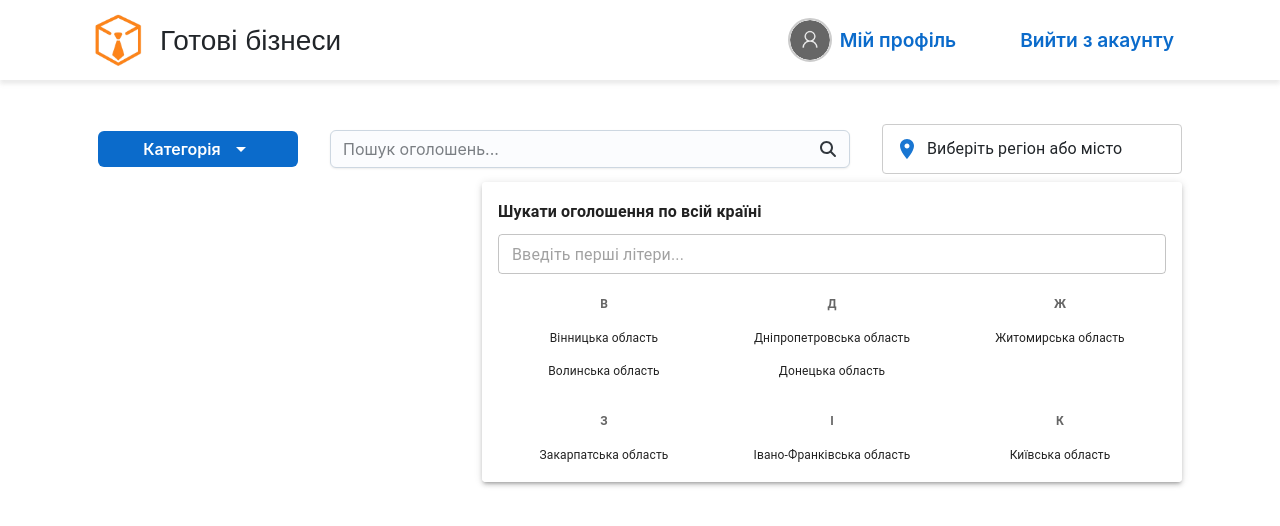
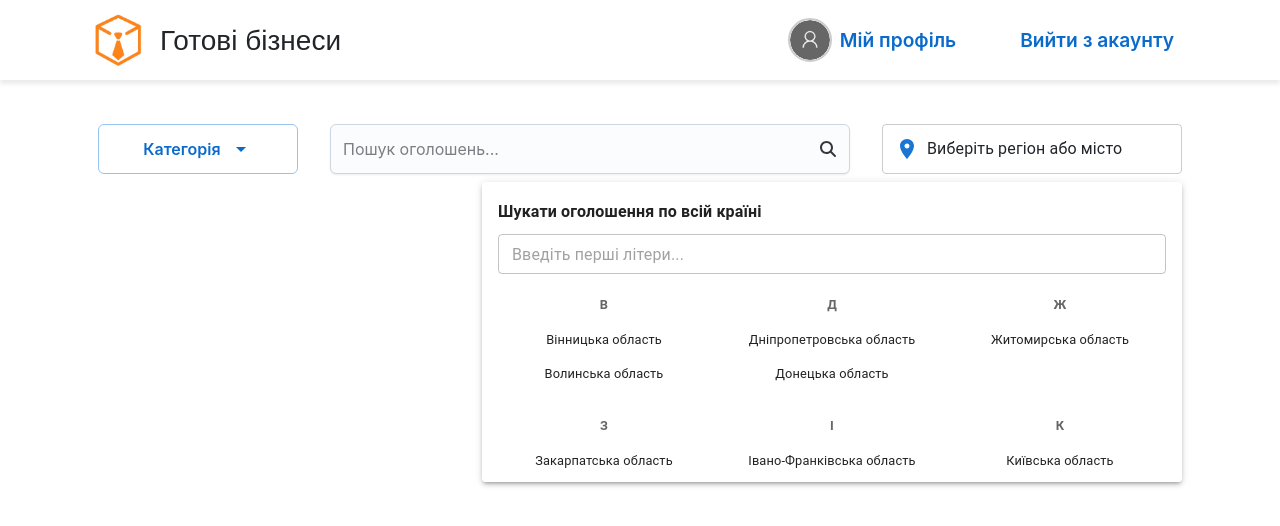
Before and after one commit to Limbo2332/DiplomaWork, a React (Create React App) app in the folder frontend/: page / in a window 1280 px wide. Shown: the top 526 px of the page. Built offline with nearby package versions, Linux system fonts and the light colour scheme.

Commit message:
Finished with SearchAndLocation component v2

```diff
--- a/frontend/src/assets/styles/styles.scss
+++ b/frontend/src/assets/styles/styles.scss
@@ -37,6 +37,10 @@ html, body {
   white-space: nowrap !important;
 }
 
+.h-50px {
+  height: 50px !important;
+}
+
 .mw-200px {
   min-width: 200px !important;
 }
--- a/frontend/src/components/Common/CategoryDropdown/CategoryDropdown.tsx
+++ b/frontend/src/components/Common/CategoryDropdown/CategoryDropdown.tsx
@@ -32,6 +32,8 @@ const CategoryDropdown = () => {
           alignItems: 'center',
           minWidth: '200px',
         }}
+        variant="outlined"
+        className="h-50px"
       >
         Категорія
         {open ? (
--- a/frontend/src/components/Common/RegionCitySelector/RegionCitySelector.tsx
+++ b/frontend/src/components/Common/RegionCitySelector/RegionCitySelector.tsx
@@ -203,7 +203,7 @@ const RegionCitySelector: React.FC<RegionCitySelectorProps> = ({
                       variant="subtitle2"
                       sx={{
                         fontWeight: 600,
-                        fontSize: '0.75rem',
+                        fontSize: '0.8rem',
                         color: 'text.secondary',
                       }}
                     >
@@ -220,7 +220,7 @@ const RegionCitySelector: React.FC<RegionCitySelectorProps> = ({
                       >
                         <ListItemText
                           primary={regionName}
-                          primaryTypographyProps={{ fontSize: '0.75rem' }}
+                          primaryTypographyProps={{ fontSize: '0.8rem' }}
                           className="d-flex justify-content-center align-items-center"
                         />
                       </ListItemButton>
@@ -237,7 +237,7 @@ const RegionCitySelector: React.FC<RegionCitySelectorProps> = ({
                       variant="subtitle2"
                       sx={{
                         fontWeight: 600,
-                        fontSize: '0.75rem',
+                        fontSize: '0.8rem',
                         color: 'text.secondary',
                       }}
                     >
@@ -254,7 +254,7 @@ const RegionCitySelector: React.FC<RegionCitySelectorProps> = ({
                         >
                           <ListItemText
                             primary={city}
-                            primaryTypographyProps={{ fontSize: '0.75rem' }}
+                            primaryTypographyProps={{ fontSize: '0.8rem' }}
                             className="d-flex justify-content-center align-items-center"
                           />
                         </ListItemButton>
--- a/frontend/src/components/Common/Search/Search.tsx
+++ b/frontend/src/components/Common/Search/Search.tsx
@@ -24,6 +24,7 @@ const Search = ({
     }
     placeholder={placeholder}
     type="search"
+    className="h-50px"
   />
 );
 
--- a/frontend/src/components/Menu/Menu.tsx
+++ b/frontend/src/components/Menu/Menu.tsx
@@ -25,12 +25,16 @@ const Menu = () => {
                 <img src={defaultImage} alt="Profile Picture" />
               </div>
               {/*TODO: add link*/}
-              <NavLink className="menu-link profile-link" to="/">Мій профіль</NavLink>
+              <NavLink className="menu-link profile-link" to="/" style={{
+                fontSize: '1.1rem',
+              }}>Мій профіль</NavLink>
             </Button>
           </div>
           <div className="link-container d-flex align-items-center gap-2">
             <Button variant="plain" size="lg" className="h-60px menu-link"
-              onClick={logout}
+              onClick={logout} style={{
+                fontSize: '1.1rem',
+              }}
             >Вийти з акаунту</Button>
           </div>
         </div>
```
